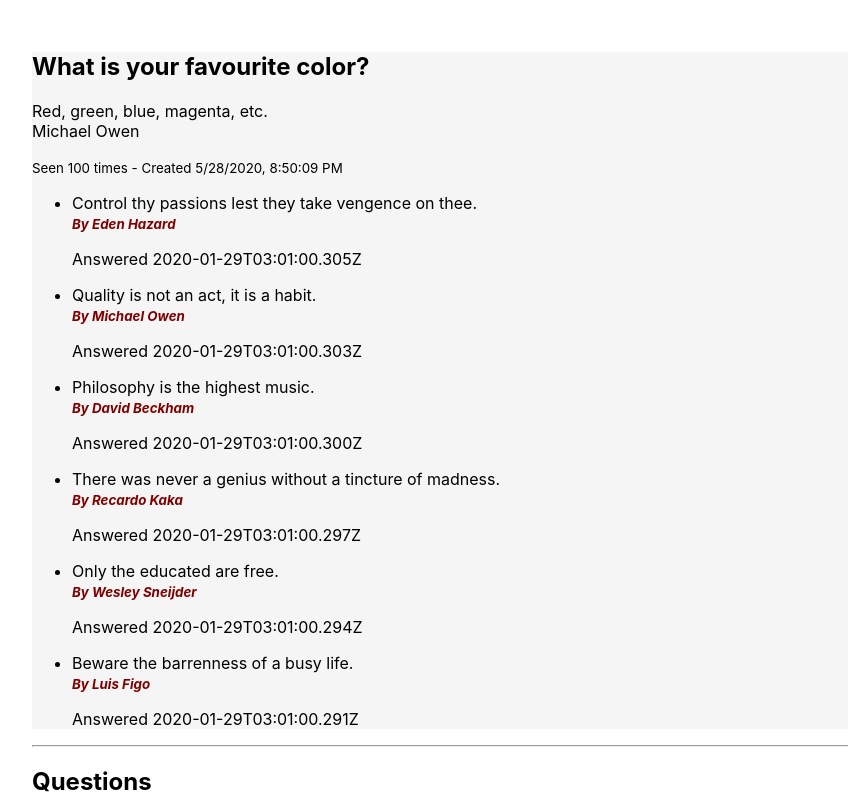
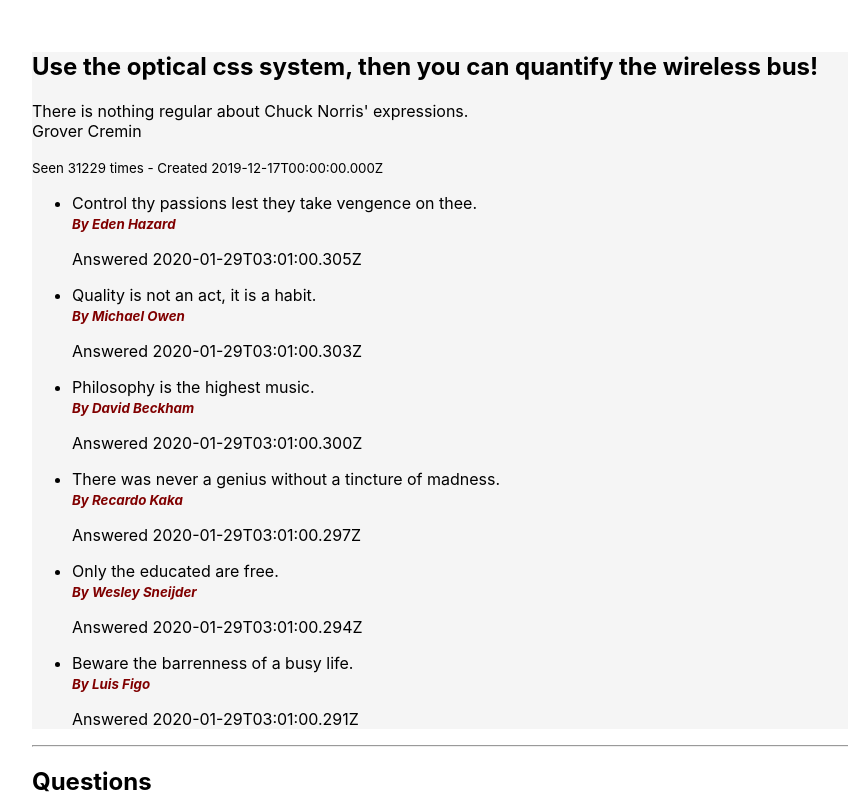
Before and after one commit to CodeCoreYVR/a_a_react_may_2020, a React (Create React App) app: page / in a window 1280 px wide. Shown: the top 800 px of the page, without its empty margins (0-848 px from the left). Built offline with nearby package versions, Linux system fonts and the light colour scheme.

Commit message:
Add demo for using state

```diff
--- a/src/components/QuestionDetails.js
+++ b/src/components/QuestionDetails.js
@@ -1,6 +1,7 @@
 import React from "react";
 // QuestionDetails component
 export const QuestionDetails = (props) => {
+  debugger;
   const { title, body, author, view_count, created_at } = props;
   return (
     <div className="QuestionDetails">
--- a/src/components/QuestionShowPage.js
+++ b/src/components/QuestionShowPage.js
@@ -6,17 +6,33 @@ import oneQuestionData from "../oneQuestionData";
 
 // QuestionShowPage component
 export class QuestionShowPage extends Component {
+  constructor(props) {
+    // When using a constructor in a class-based
+    // component, you must call the 'Component' class
+    // constructor with 'super' passing it the 'props'
+    super(props);
+    // State is only available on Class-based components
+    // it is a property of 'this' and it is initialized
+    // inside class's constructor method
+    this.state = {
+      question: oneQuestionData,
+    };
+  }
   render() {
     return (
       <main className="QuestionShowPage">
         <QuestionDetails
-          title="What is your favourite color?"
-          body="Red, green, blue, magenta, etc."
-          author={{ full_name: "Michael Owen" }}
-          view_count={100}
-          created_at={new Date()}
+          {...this.state.question}
+          // Instead of writing down all the properties
+          // of question separately like below we can
+          // just type the above line
+          //   title={this.state.question.title}
+          //   body={this.state.question.body}
+          //   author={this.state.question.author}
+          //   view_count={this.state.question.view_count}
+          //   created_at={this.state.question.created_at}
         />
-        <AnswerList answers={oneQuestionData.answers} />
+        <AnswerList answers={this.state.question.answers} />
       </main>
     );
   }
```
Also changed, not shown: src/components/QuestionIndexPage.js (+5 -3 lines).
